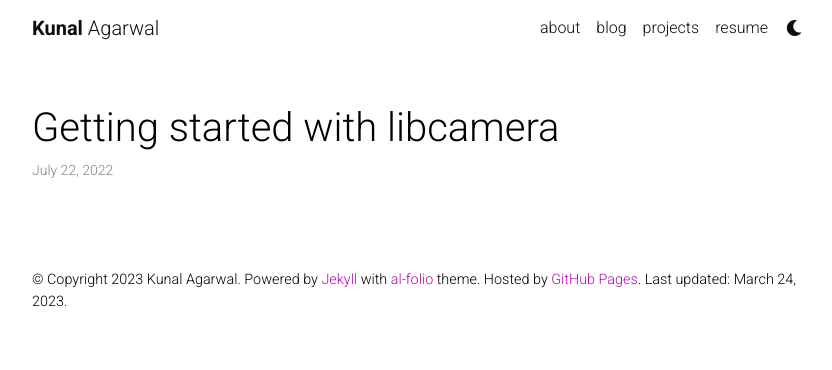
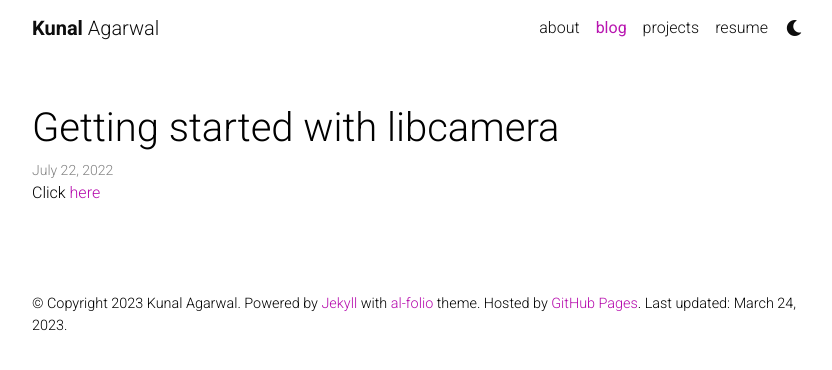
Before and after one commit to KunalA18/KunalA18.github.io, a Jekyll site: the page built from _posts/2022-07-22-libcamera-log.md, in a window 1280 px wide. Shown: the top 370 px of the page, without its empty margins (223-1055 px from the left). Built offline with Jekyll 4.4.1, drawn with Linux system fonts in a browser that asks for light colours; nearby versions of some CDN libraries; comment, search, counter and statistics services are not loaded; a style sheet for code colours, icons or effects is not loaded.

Commit message:
blog working?

```diff
--- a/_posts/2022-07-22-libcamera-log.md
+++ b/_posts/2022-07-22-libcamera-log.md
@@ -2,6 +2,7 @@
 layout: post
 title: Getting started with libcamera
 date:   2022-07-22
-permalink: /GSoC_2022/
 description: A blog which sums up my pre-GSoC journey with libcamera
 ---
+
+Click [here](https://kunala18.github.io/GSoC_2022/)
```
Also changed, not shown: _posts/2022-11-19-gsoc-libcamera-final.md (+2 -1 lines), 7 other files.
